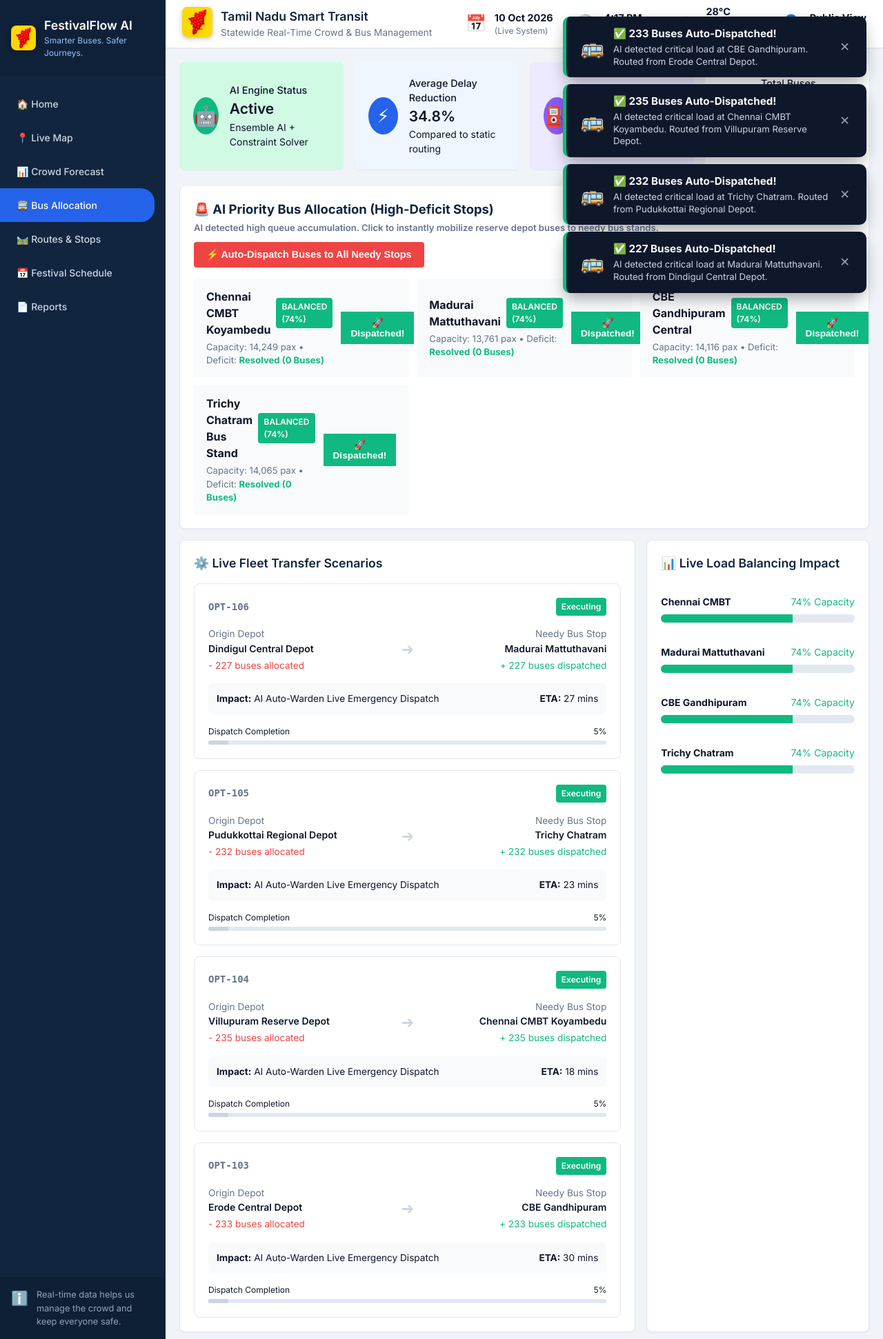
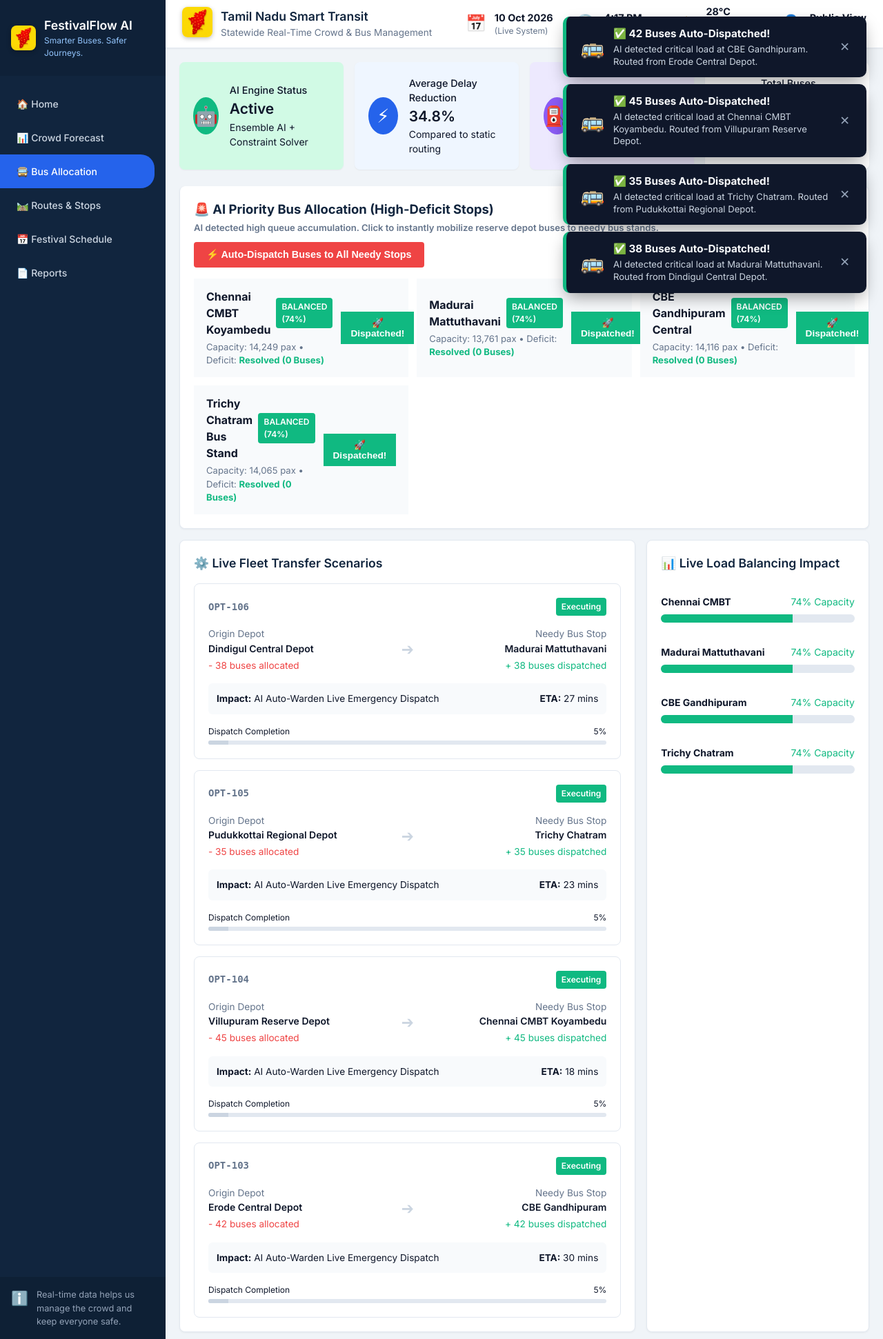
Before and after one commit to DEEPAK-47-S/Sakthi_Hackton_2026, a Flask app: page /optimization in a window 1280 px wide. Shown: the whole page at 69% size. Run offline with Flask 3, Linux system fonts and the light colour scheme.

Commit message:
fix: Align dashboard simulation logic with Optimization dispatches and restrict depot max capacities

```diff
--- a/app/templates/base.html
+++ b/app/templates/base.html
@@ -31,7 +31,6 @@
             <nav class="sidebar-nav">
                 <ul>
                     <li><a href="/dashboard" class="{% if request.path == '/dashboard' or request.path == '/' %}active{% endif %}">🏠 Home</a></li>
-                    <li><a href="/map" class="{% if request.path == '/map' %}active{% endif %}">📍 Live Map</a></li>
                     <li><a href="/forecasting" class="{% if request.path == '/forecasting' %}active{% endif %}">📊 Crowd Forecast</a></li>
                     <li><a href="/optimization" class="{% if request.path == '/optimization' %}active{% endif %}">🚍 Bus Allocation</a></li>
                     <li><a href="/routes" class="{% if request.path == '/routes' %}active{% endif %}">🛤️ Routes & Stops</a></li>
--- a/app/templates/optimization.html
+++ b/app/templates/optimization.html
@@ -397,10 +397,10 @@
     async function runAutoWarden() {
         console.log("AI Warden checking live crowd levels...");
         const activeHubs = [
-            { id: 'TN0045', name: 'Chennai CMBT Koyambedu', depot: 'Villupuram Reserve Depot', card: 'hub-cmbt', badge: 'badge-cmbt', bar: 'bar-cmbt' },
-            { id: 'TN0305', name: 'Madurai Mattuthavani', depot: 'Dindigul Central Depot', card: 'hub-mdu', badge: 'badge-mdu', bar: 'bar-mdu' },
-            { id: 'TN0077', name: 'CBE Gandhipuram', depot: 'Erode Central Depot', card: 'hub-cbe', badge: 'badge-cbe', bar: 'bar-cbe' },
-            { id: 'TN0637', name: 'Trichy Chatram', depot: 'Pudukkottai Regional Depot', card: 'hub-try', badge: 'badge-try', bar: 'bar-try' }
+            { id: 'TN0045', name: 'Chennai CMBT Koyambedu', depot: 'Villupuram Reserve Depot', card: 'hub-cmbt', badge: 'badge-cmbt', bar: 'bar-cmbt', maxBuses: 45 },
+            { id: 'TN0305', name: 'Madurai Mattuthavani', depot: 'Dindigul Central Depot', card: 'hub-mdu', badge: 'badge-mdu', bar: 'bar-mdu', maxBuses: 38 },
+            { id: 'TN0077', name: 'CBE Gandhipuram', depot: 'Erode Central Depot', card: 'hub-cbe', badge: 'badge-cbe', bar: 'bar-cbe', maxBuses: 42 },
+            { id: 'TN0637', name: 'Trichy Chatram', depot: 'Pudukkottai Regional Depot', card: 'hub-try', badge: 'badge-try', bar: 'bar-try', maxBuses: 35 }
         ];
 
         for (const hub of activeHubs) {
@@ -432,9 +432,12 @@
                     // If CRITICAL risk and needs buses -> Auto Dispatch!
                     if (data.risk_level === 'CRITICAL' || data.risk_level === 'HIGH') {
                         if (data.recommended_extra_buses > 0) {
-                            console.log(`Auto-dispatching ${data.recommended_extra_buses} to ${hub.name}...`);
+                            const maxAvailable = hub.maxBuses || Math.floor(Math.random() * 20 + 30);
+                            const actualDispatch = Math.min(data.recommended_extra_buses, maxAvailable);
+
+                            console.log(`Auto-dispatching ${actualDispatch} (capped by depot) to ${hub.name}...`);
                             setTimeout(() => {
-                                dispatchBuses(hub.name, hub.depot, data.recommended_extra_buses, hub.card, hub.badge, hub.bar);
+                                dispatchBuses(hub.name, hub.depot, actualDispatch, hub.card, hub.badge, hub.bar);
                             }, Math.random() * 3000 + 1000); // Stagger dispatches
                         }
                     }
```
Also changed, not shown: app/static/js/dashboard.js (+10 -1 lines).
